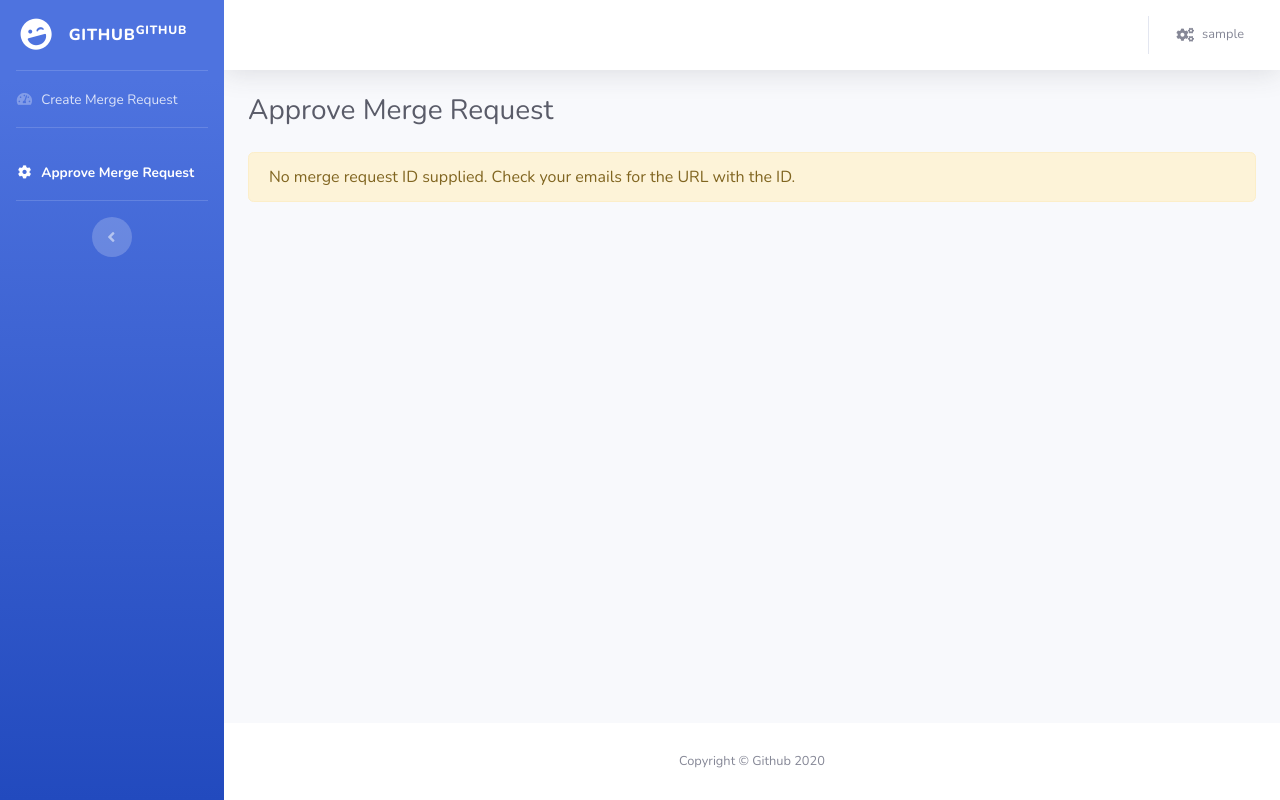
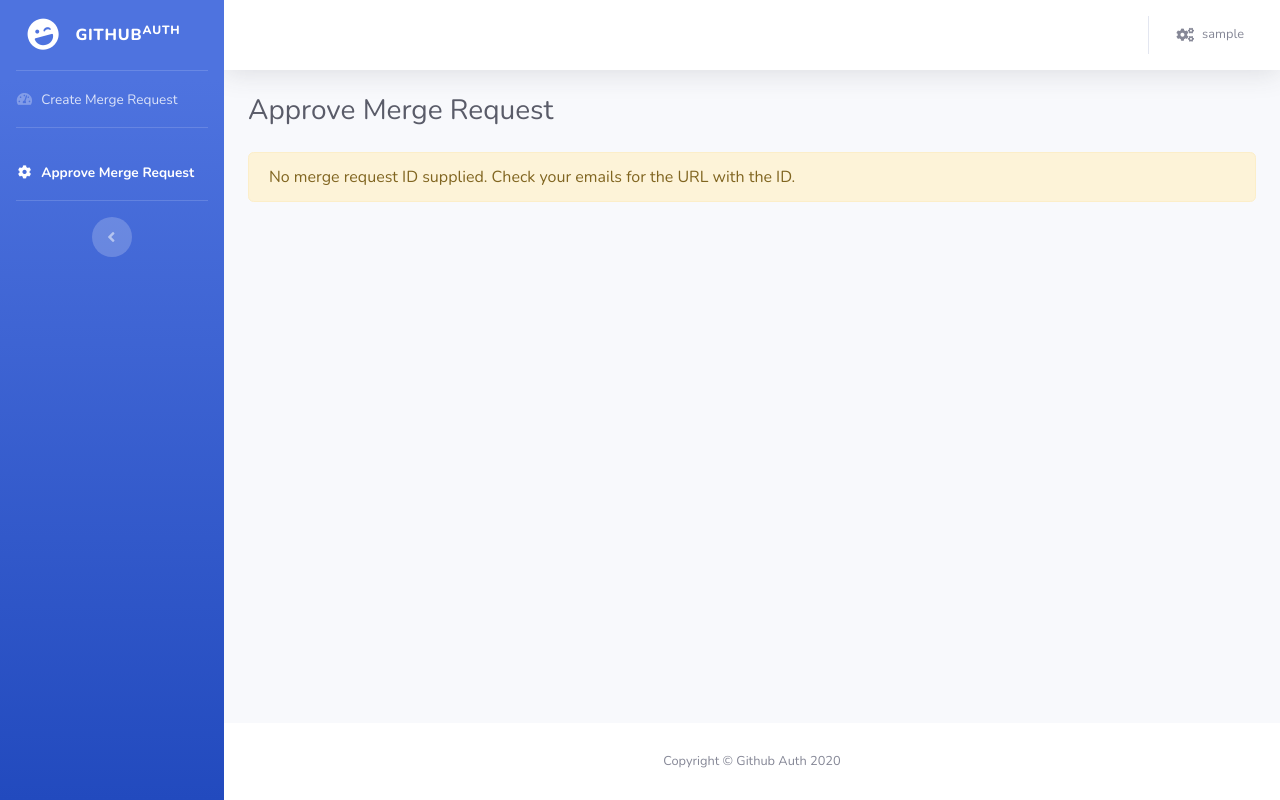
Before and after one commit to ubayd-bapoo/github, a Django app: page /merge_request in a window 1280 px wide. Run offline with Django 3.2, Linux system fonts and the light colour scheme; the visitor is signed in with stand-in values (Sample User, id 1); some libraries are stand-ins or nearby versions.

Commit message:
Renaming Updates

```diff
--- a/general/urls.py
+++ b/general/urls.py
@@ -1,4 +1,4 @@
-"""github URL Configuration
+"""github_auth URL Configuration
 
 The `urlpatterns` list routes URLs to views. For more information please see:
     https://docs.djangoproject.com/en/3.0/topics/http/urls/
--- a/github/asgi.py
+++ b/github_auth/asgi.py
@@ -1,5 +1,5 @@
 """
-ASGI config for github project.
+ASGI config for github_auth project.
 
 It exposes the ASGI callable as a module-level variable named ``application``.
 
@@ -11,6 +11,6 @@ import os
 
 from django.core.asgi import get_asgi_application
 
-os.environ.setdefault('DJANGO_SETTINGS_MODULE', 'github.settings')
+os.environ.setdefault('DJANGO_SETTINGS_MODULE', 'github_auth.settings')
 
 application = get_asgi_application()
--- a/github/settings.py
+++ b/github_auth/settings.py
@@ -1,5 +1,5 @@
 """
-Django settings for github project.
+Django settings for github_auth project.
 
 Generated by 'django-admin startproject' using Django 3.0.7.
 
@@ -57,7 +57,7 @@ MIDDLEWARE = [
     'django.middleware.clickjacking.XFrameOptionsMiddleware',
 ]
 
-ROOT_URLCONF = 'github.urls'
+ROOT_URLCONF = 'github_auth.urls'
 
 # Specify the context processors as follows:
 TEMPLATES = [
@@ -85,7 +85,7 @@ AUTHENTICATION_BACKENDS = [
     'allauth.account.auth_backends.AuthenticationBackend',
 ]
 
-WSGI_APPLICATION = 'github.wsgi.application'
+WSGI_APPLICATION = 'github_auth.wsgi.application'
 
 
 # Database
--- a/github/urls.py
+++ b/github_auth/urls.py
@@ -1,4 +1,4 @@
-"""github URL Configuration
+"""github_auth URL Configuration
 
 The `urlpatterns` list routes URLs to views. For more information please see:
     https://docs.djangoproject.com/en/3.0/topics/http/urls/
--- a/github/wsgi.py
+++ b/github_auth/wsgi.py
@@ -1,5 +1,5 @@
 """
-WSGI config for github project.
+WSGI config for github_auth project.
 
 It exposes the WSGI callable as a module-level variable named ``application``.
 
@@ -11,6 +11,6 @@ import os
 
 from django.core.wsgi import get_wsgi_application
 
-os.environ.setdefault('DJANGO_SETTINGS_MODULE', 'github.settings')
+os.environ.setdefault('DJANGO_SETTINGS_MODULE', 'github_auth.settings')
 
 application = get_wsgi_application()
--- a/templates/base.html
+++ b/templates/base.html
@@ -10,7 +10,7 @@
   <meta name="description" content="">
   <meta name="author" content="">
 
-  <title>Github</title>
+  <title>Github Auth</title>
 
   <!-- Custom fonts for this template-->
   <link href="{% static 'vendor/fontawesome-free/css/all.min.css' %}" rel="stylesheet" type="text/css">
--- a/templates/base_foot.html
+++ b/templates/base_foot.html
@@ -9,7 +9,7 @@
       <footer class="sticky-footer bg-white">
         <div class="container my-auto">
           <div class="copyright text-center my-auto">
-            <span>Copyright &copy; Github 2020</span>
+            <span>Copyright &copy; Github Auth 2020</span>
           </div>
         </div>
       </footer>
--- a/templates/side_bar.html
+++ b/templates/side_bar.html
@@ -6,7 +6,7 @@
         <div class="sidebar-brand-icon rotate-n-15">
           <i class="fas fa-laugh-wink"></i>
         </div>
-        <div class="sidebar-brand-text mx-3">Github<sup>Github</sup></div>
+        <div class="sidebar-brand-text mx-3">Github<sup>Auth</sup></div>
       </a>
 
       <!-- Divider -->
```
Also changed, not shown: github_auth/__init__.py (added), 1 other file.
